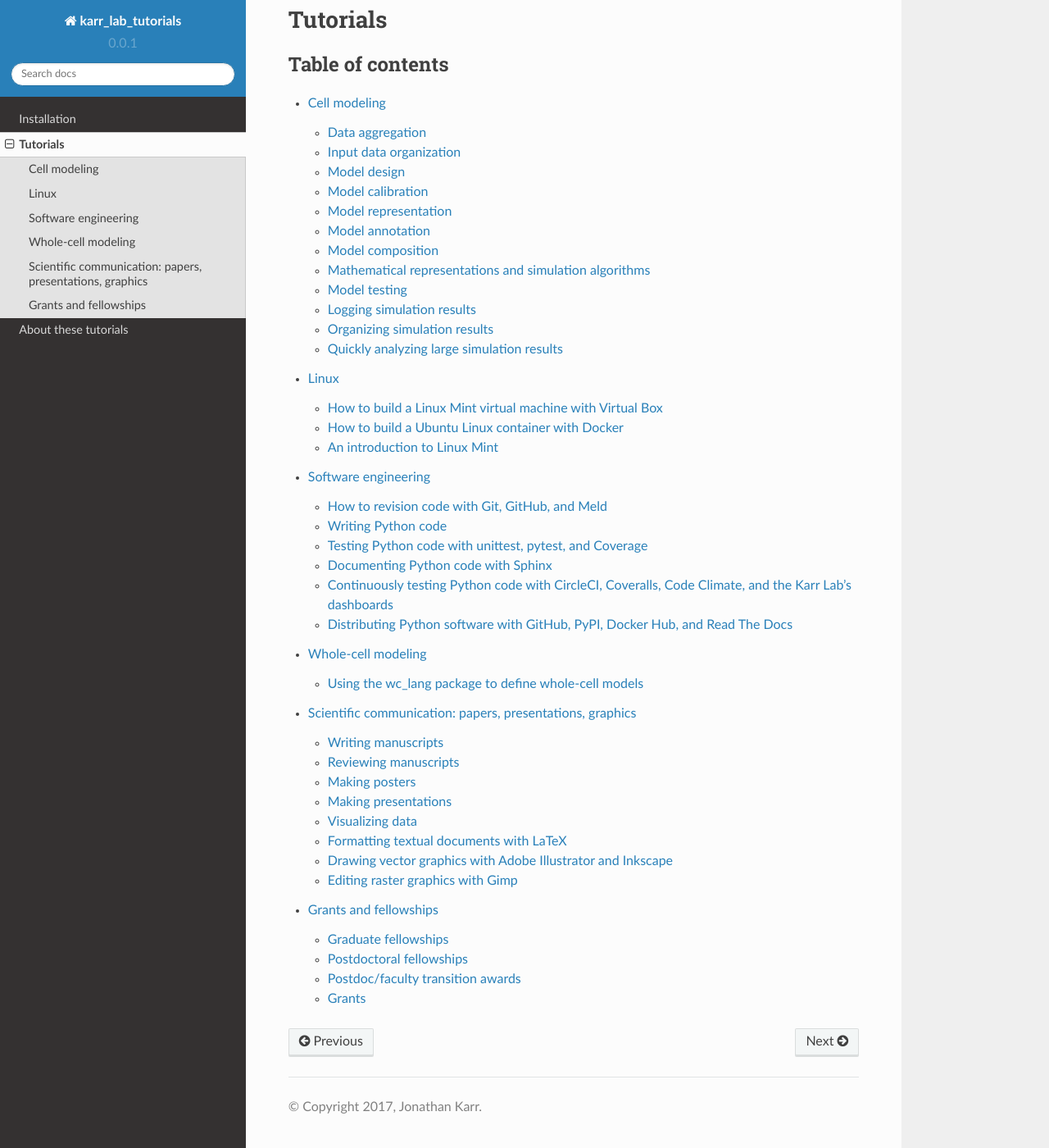
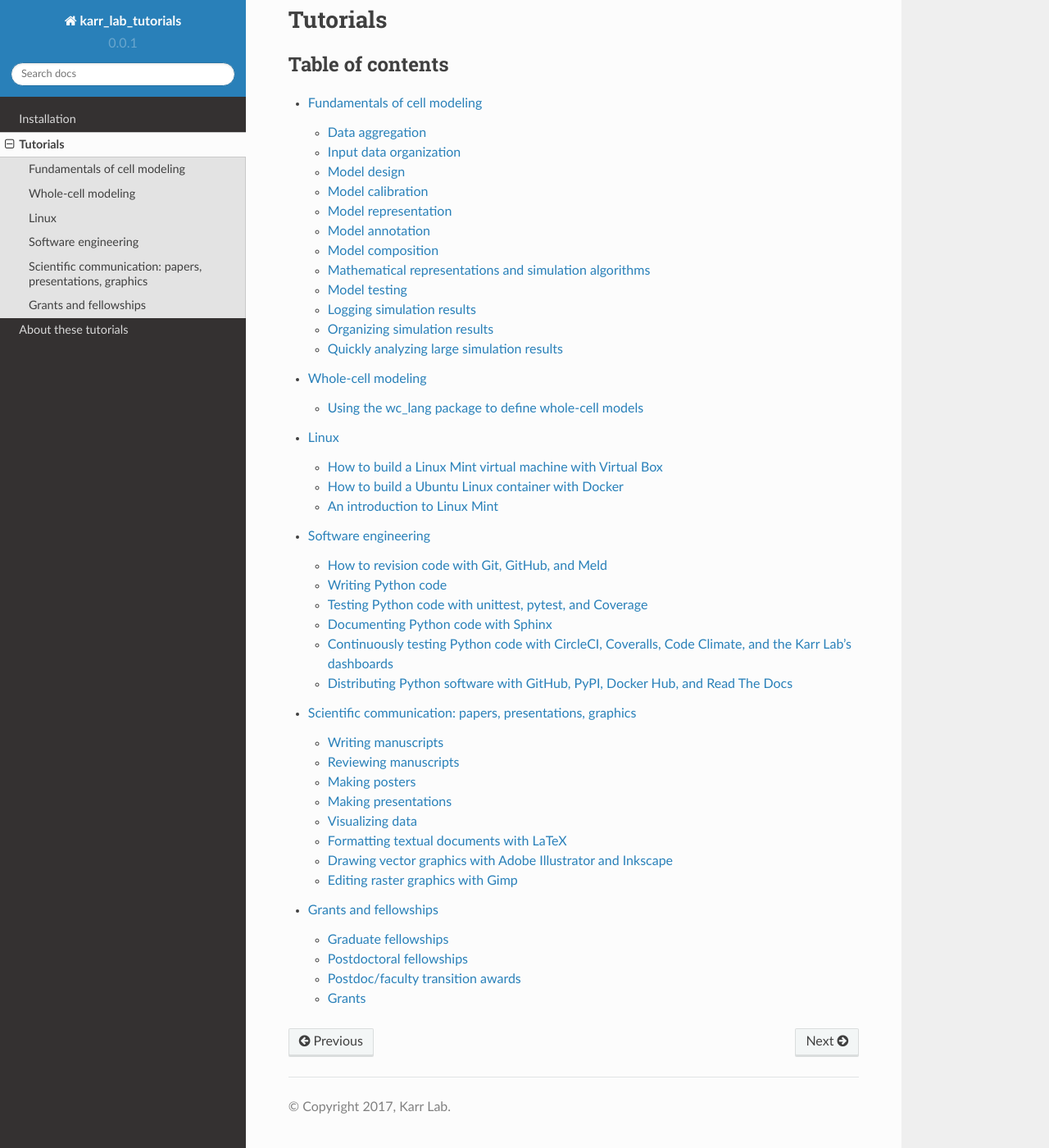
Before and after one commit to KarrLab/intro_to_wc_modeling, a Sphinx documentation site: the page built from docs/tutorials.rst, in a window 1280 px wide and 1400 px high, scrolled down 94 px. Shown: the whole window at 82% size. Built offline with Sphinx 7.4.7 and the Read the Docs theme 2.0.0, drawn with Linux system fonts in a browser that asks for light colours; pages that are not in the unit, such as notebooks, are missing from menus.

Commit message:
changing copyright, chapter ordering and titles

```diff
--- a/docs/conf.py
+++ b/docs/conf.py
@@ -65,8 +65,8 @@ master_doc = 'index'
 
 # General information about the project.
 project = 'karr_lab_tutorials'
-copyright = '2017, Jonathan Karr'
-author = 'Jonathan Karr'
+copyright = '2017, Karr Lab'
+author = 'Karr Lab'
 
 # The version info for the project you're documenting, acts as replacement for
 # |version| and |release|, also used in various other places throughout the
--- a/docs/tutorials.rst
+++ b/docs/tutorials.rst
@@ -7,8 +7,8 @@ Tutorials
     :caption: Table of contents
 
     tutorials/cell_modeling/index.rst
+    tutorials/wc_modeling/index.rst
     tutorials/linux/index.rst
     tutorials/software_engineering/index.rst
-    tutorials/wc_modeling/index.rst
     tutorials/scientific_communication/index.rst
     tutorials/grants_and_fellowships/index.rst
--- a/docs/tutorials/cell_modeling/index.rst
+++ b/docs/tutorials/cell_modeling/index.rst
@@ -1,5 +1,5 @@
 *********************************************************
-Cell modeling
+Fundamentals of cell modeling
 *********************************************************
 
 .. toctree::
```
